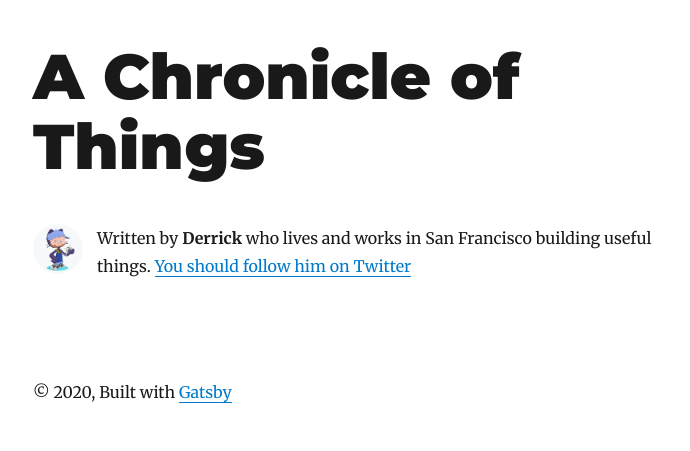
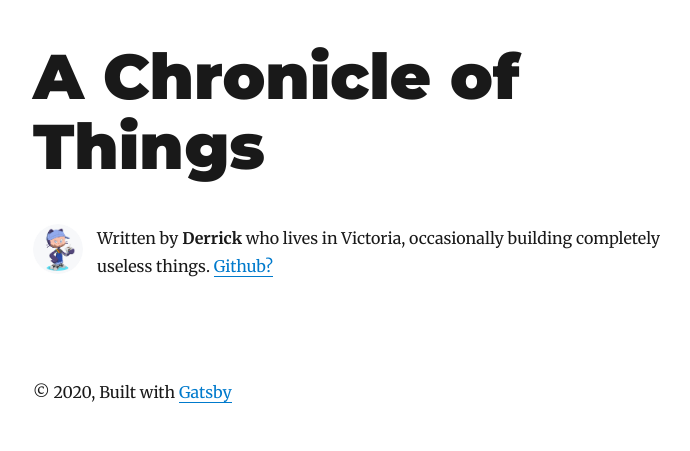
Before and after one commit to derrickp/blog, a Gatsby site: page / in a window 1280 px wide. Shown: the whole page, without its empty margins (292-982 px from the left). Built offline with nearby package versions, Linux system fonts and the light colour scheme; Gatsby itself is replaced by a stand-in of ours; some packages are replaced by stand-ins of ours.

Commit message:
Update bio code
I don't live in San Francisco, and I want to show my GitHub info and not
Twitter... for now.

```diff
--- a/src/components/bio.js
+++ b/src/components/bio.js
@@ -25,7 +25,7 @@ const Bio = () => {
         siteMetadata {
           author
           social {
-            twitter
+            github
           }
         }
       }
@@ -54,11 +54,11 @@ const Bio = () => {
         }}
       />
       <p>
-        Written by <strong>{author}</strong> who lives and works in San
-        Francisco building useful things.
+        Written by <strong>{author}</strong> who lives in Victoria,
+        occasionally building completely useless things.
         {` `}
-        <a href={`https://twitter.com/${social.twitter}`}>
-          You should follow him on Twitter
+        <a href={`https://github.com/${social.github}`}>
+          Github?
         </a>
       </p>
     </div>
```
